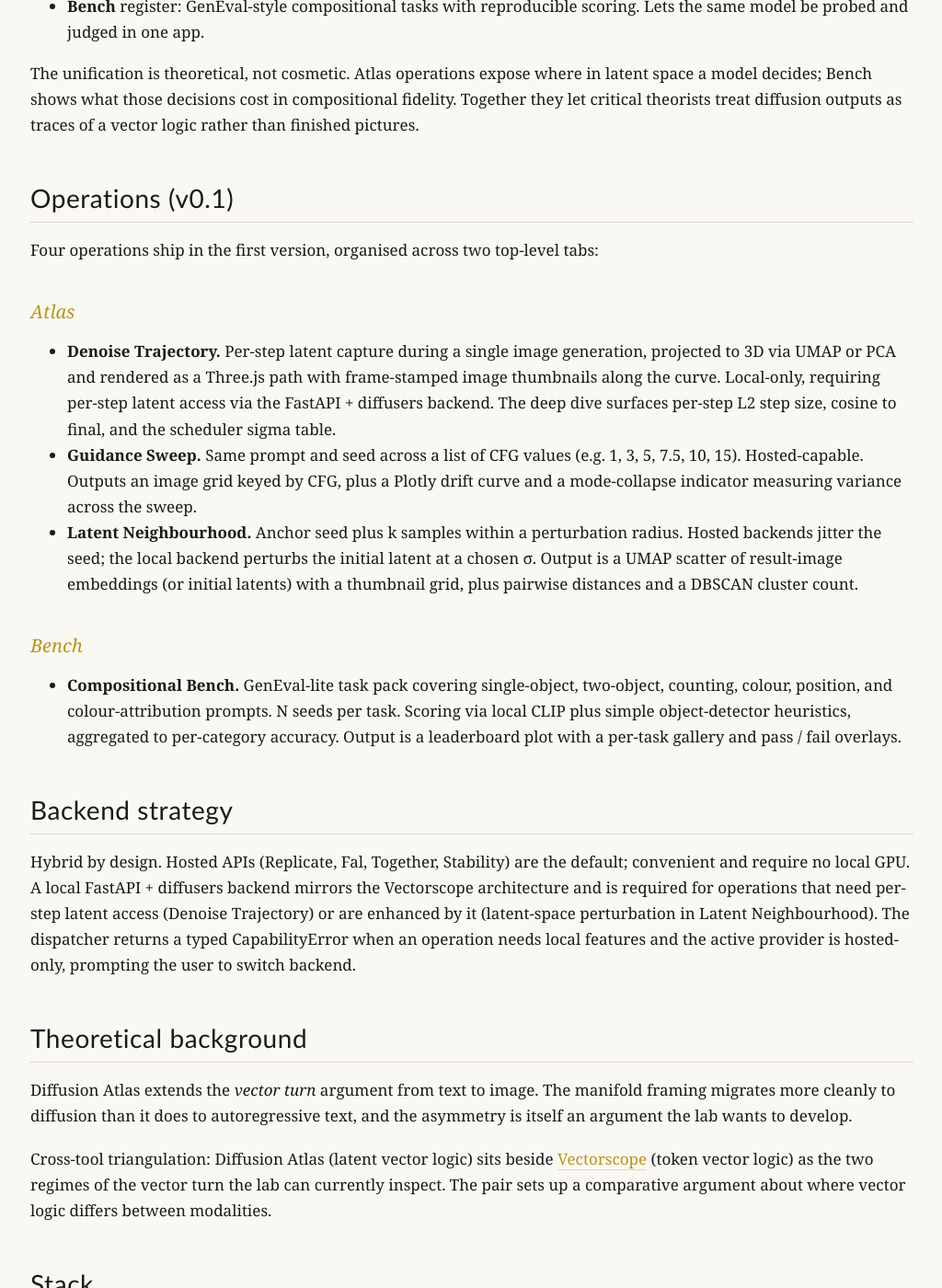
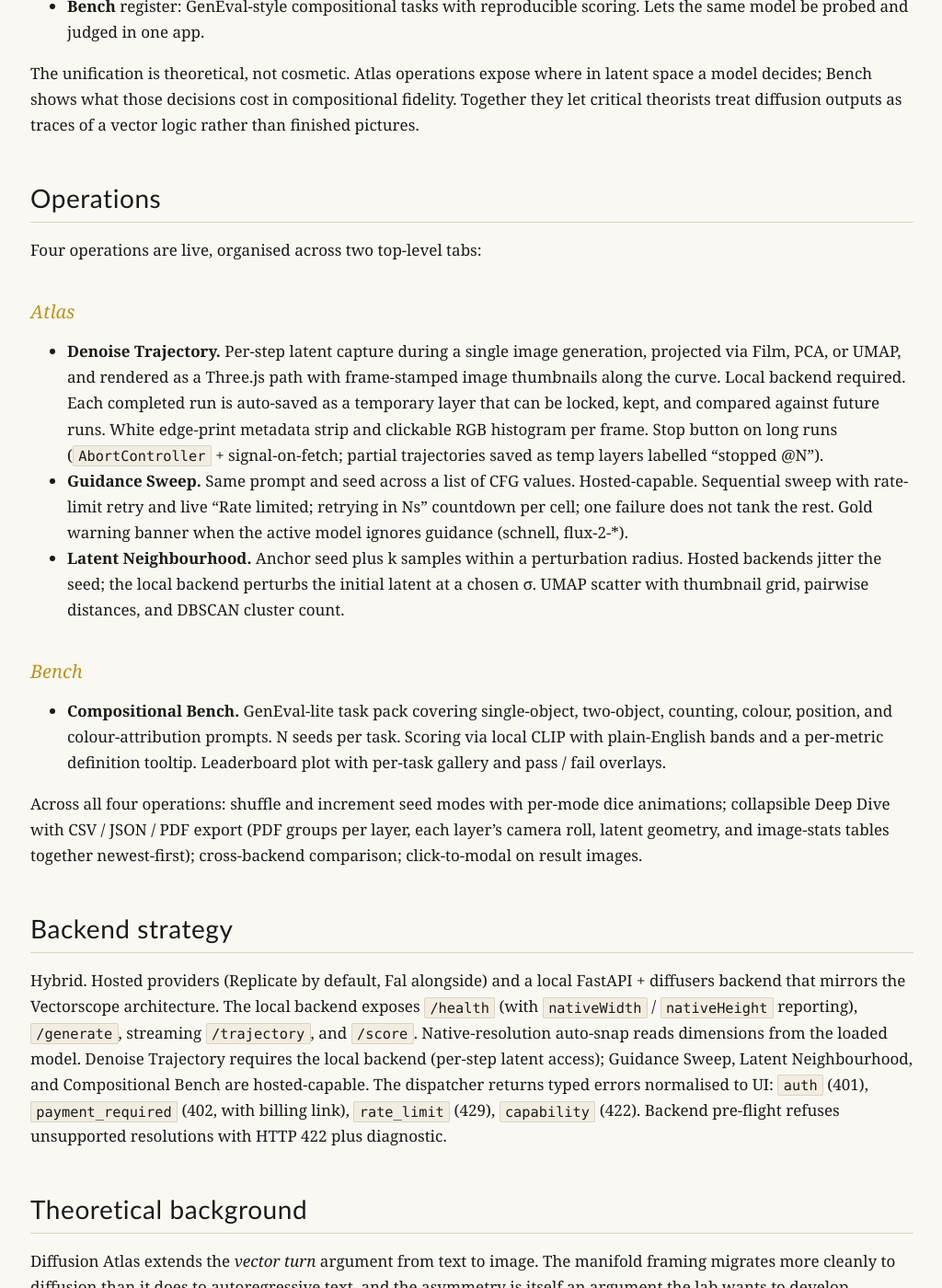
Before and after one commit to vector-lab-tools/vector-lab-tools.github.io, a Jekyll site: the page built from tools/diffusion-atlas.md, in a window 1280 px wide and 1400 px high, scrolled down 641 px. Shown: the whole window at 92% size, without its empty margins (127-1151 px from the left). Built offline with Jekyll 4.4.1, drawn with Linux system fonts in a browser that asks for light colours; some of the changed text lies outside the part shown.

Commit message:
Update tool deep dives to current state
Audited each tool's WORKING.md against the deep-dive pages and
brought them up to date.

- Diffusion Atlas: bumped from v0.1 (scaffolding pending) to v0.3.12
  (alpha). All four operations now live (Denoise Trajectory, Guidance
  Sweep, Latent Neighbourhood, Compositional Bench). Hosted Replicate
  and Fal providers plus local FastAPI + diffusers backend. Updated
  Operations and Backend strategy to reflect shipped features: temp/
  locked layers on Trajectory, rate-limit retries with countdowns on
  Sweep, CLIP scoring on Bench, native-resolution auto-snap, shuffle/
  increment seed modes, JSON/CSV/PDF export across all operations.
  Tier label changed from 'in development' to 'alpha'.
- Diffusion Atlas GitHub URL: corrected from `diffusion-atlas` (404s)
  to `diffusionatlas` (no hyphen) across landing page card, tools
  overview, deep dive, org profile, and per-tool README header.
- Theoryscope: bumped v0.4.0 -> v0.8.0. Inspect, Flow, and Critique
  tabs all complete (Phase 4A-D). Phase 5A added the Corpus-vs-Model
  Probe. Status text expanded to name the new operations.
- Vectorscope: bumped to v0.6.0. Added Grammar Steering as a fifth
  operation on the deep dive: Phase 1 (CAA pair-extraction with
  per-layer diagnostics) and Phase 2 (forward-hook intervention
  during generation). Status section names the three-tool Grammar of
  Vectors study spanning Vectorscope + LLMbench + Manifold Atlas.

Manifold Atlas (v1.2.0), LLMbench (v2.12.0), and Manifoldscope
(concept stage) were already current.

Supported-by: Claude

```diff
--- a/tools/diffusion-atlas.md
+++ b/tools/diffusion-atlas.md
@@ -9,8 +9,8 @@ title: Diffusion Atlas
 <img src="/assets/images/tools/diffusion-atlas.svg" alt="" class="tool-icon-lg">
 <div>
 <h1>Diffusion Atlas</h1>
-<p class="object"><em>Tier:</em> comparative tool (in development). <em>Object:</em> generative trajectories and compositional fidelity across diffusion image models.</p>
-<p><a href="https://github.com/vector-lab-tools/diffusion-atlas">github.com/vector-lab-tools/diffusion-atlas</a> · <a href="/tools.html">All tools</a></p>
+<p class="object"><em>Tier:</em> comparative tool (alpha). <em>Object:</em> generative trajectories and compositional fidelity across diffusion image models.</p>
+<p><a href="https://github.com/vector-lab-tools/diffusionatlas">github.com/vector-lab-tools/diffusionatlas</a> · <a href="/tools.html">All tools</a></p>
 </div>
 </div>
 
@@ -27,23 +27,25 @@ Two surfaces that current diffusion tools keep apart get unified in one instrume
 
 The unification is theoretical, not cosmetic. Atlas operations expose where in latent space a model decides; Bench shows what those decisions cost in compositional fidelity. Together they let critical theorists treat diffusion outputs as traces of a vector logic rather than finished pictures.
 
-## Operations (v0.1)
+## Operations
 
-Four operations ship in the first version, organised across two top-level tabs:
+Four operations are live, organised across two top-level tabs:
 
 ### Atlas
 
-- **Denoise Trajectory.** Per-step latent capture during a single image generation, projected to 3D via UMAP or PCA and rendered as a Three.js path with frame-stamped image thumbnails along the curve. Local-only, requiring per-step latent access via the FastAPI + diffusers backend. The deep dive surfaces per-step L2 step size, cosine to final, and the scheduler sigma table.
-- **Guidance Sweep.** Same prompt and seed across a list of CFG values (e.g. 1, 3, 5, 7.5, 10, 15). Hosted-capable. Outputs an image grid keyed by CFG, plus a Plotly drift curve and a mode-collapse indicator measuring variance across the sweep.
-- **Latent Neighbourhood.** Anchor seed plus k samples within a perturbation radius. Hosted backends jitter the seed; the local backend perturbs the initial latent at a chosen σ. Output is a UMAP scatter of result-image embeddings (or initial latents) with a thumbnail grid, plus pairwise distances and a DBSCAN cluster count.
+- **Denoise Trajectory.** Per-step latent capture during a single image generation, projected via Film, PCA, or UMAP, and rendered as a Three.js path with frame-stamped image thumbnails along the curve. Local backend required. Each completed run is auto-saved as a temporary layer that can be locked, kept, and compared against future runs. White edge-print metadata strip and clickable RGB histogram per frame. Stop button on long runs (`AbortController` + signal-on-fetch; partial trajectories saved as temp layers labelled "stopped @N").
+- **Guidance Sweep.** Same prompt and seed across a list of CFG values. Hosted-capable. Sequential sweep with rate-limit retry and live "Rate limited; retrying in Ns" countdown per cell; one failure does not tank the rest. Gold warning banner when the active model ignores guidance (schnell, flux-2-*).
+- **Latent Neighbourhood.** Anchor seed plus k samples within a perturbation radius. Hosted backends jitter the seed; the local backend perturbs the initial latent at a chosen σ. UMAP scatter with thumbnail grid, pairwise distances, and DBSCAN cluster count.
 
 ### Bench
 
-- **Compositional Bench.** GenEval-lite task pack covering single-object, two-object, counting, colour, position, and colour-attribution prompts. N seeds per task. Scoring via local CLIP plus simple object-detector heuristics, aggregated to per-category accuracy. Output is a leaderboard plot with a per-task gallery and pass / fail overlays.
+- **Compositional Bench.** GenEval-lite task pack covering single-object, two-object, counting, colour, position, and colour-attribution prompts. N seeds per task. Scoring via local CLIP with plain-English bands and a per-metric definition tooltip. Leaderboard plot with per-task gallery and pass / fail overlays.
+
+Across all four operations: shuffle and increment seed modes with per-mode dice animations; collapsible Deep Dive with CSV / JSON / PDF export (PDF groups per layer, each layer's camera roll, latent geometry, and image-stats tables together newest-first); cross-backend comparison; click-to-modal on result images.
 
 ## Backend strategy
 
-Hybrid by design. Hosted APIs (Replicate, Fal, Together, Stability) are the default; convenient and require no local GPU. A local FastAPI + diffusers backend mirrors the Vectorscope architecture and is required for operations that need per-step latent access (Denoise Trajectory) or are enhanced by it (latent-space perturbation in Latent Neighbourhood). The dispatcher returns a typed CapabilityError when an operation needs local features and the active provider is hosted-only, prompting the user to switch backend.
+Hybrid. Hosted providers (Replicate by default, Fal alongside) and a local FastAPI + diffusers backend that mirrors the Vectorscope architecture. The local backend exposes `/health` (with `nativeWidth` / `nativeHeight` reporting), `/generate`, streaming `/trajectory`, and `/score`. Native-resolution auto-snap reads dimensions from the loaded model. Denoise Trajectory requires the local backend (per-step latent access); Guidance Sweep, Latent Neighbourhood, and Compositional Bench are hosted-capable. The dispatcher returns typed errors normalised to UI: `auth` (401), `payment_required` (402, with billing link), `rate_limit` (429), `capability` (422). Backend pre-flight refuses unsupported resolutions with HTTP 422 plus diagnostic.
 
 ## Theoretical background
 
@@ -57,7 +59,7 @@ Next.js 16, React 19, TypeScript 5, Tailwind, sharing the editorial design syste
 
 ## Status
 
-v0.1, in early development. Plan and architecture finalised on 26 April 2026; scaffolding in progress. M1 ships the app shell with hosted Replicate generation; M2 the local FastAPI backend and Denoise Trajectory streaming; M3 Guidance Sweep and Latent Neighbourhood; M4 Compositional Bench with GenEval-lite tasks; M5 polish, exports, and docs.
+Alpha, v0.3.12. M1 (app shell + hosted generation), M2 (local FastAPI + Denoise Trajectory), M3 (Guidance Sweep, Latent Neighbourhood), and M4 (Compositional Bench with CLIP scoring) are all shipped. Recent work hardens the production path: scheduler swap from DPM++ 2M Karras to DPM++ 2M after a late-trajectory underflow, NaN-in-VAE detection, empty-prompt defences, and IDB resilience (`withDB()` retry-on-close so HMR / version-change / quota races do not kill cache writes). Up next on the 0.3.x track: Clippy / Hackerman easter eggs, object-detection-based Bench scoring (proper GenEval rather than CLIP cosine), Library run loader (replay saved comparison runs), attention-map visualisation, and h-space steering.
 
 ## Siblings
 
```
Also changed, not shown: index.md (+1 -1 lines), tools.md (+1 -1 lines), tools/theoryscope.md (+1 -1 lines), tools/vectorscope.md (+2 -1 lines).
